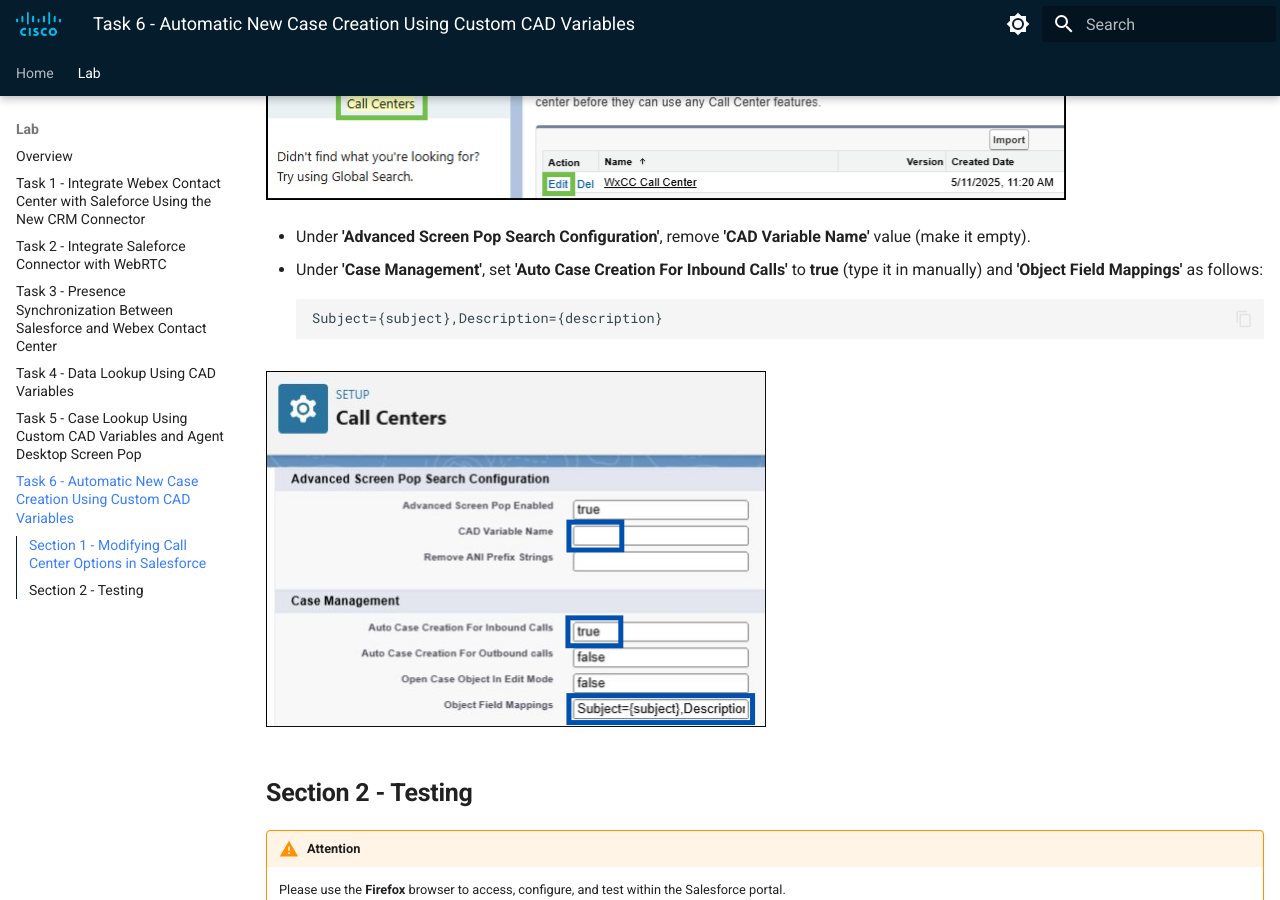
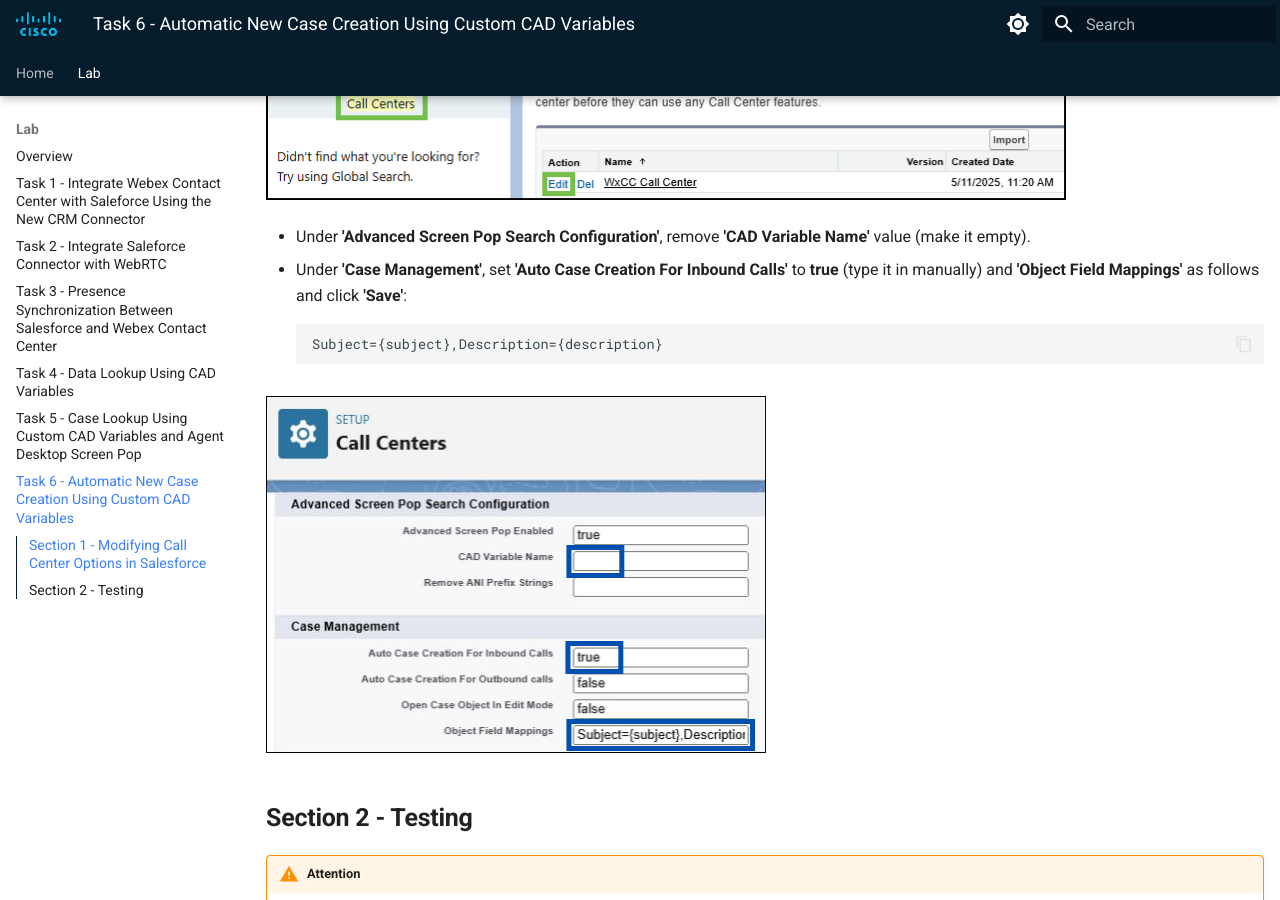
Before and after one commit to WebexCC-SA/LAB-2308, an MkDocs documentation site: the page built from docs/task6.md, in a window 1280 px wide and 900 px high, scrolled down 1713 px. Built offline with MkDocs 1.6.1 and Material for MkDocs 9.7.7, drawn with Linux system fonts in a browser that asks for light colours; some of the changed text lies outside the part shown.

Commit message:
Update task6.md

````diff
--- a/docs/task6.md
+++ b/docs/task6.md
@@ -37,7 +37,7 @@
 ![Nav](./assets/t2s3p1.png){ width="800" }
 
 - Under **'Advanced Screen Pop Search Configuration'**, remove **'CAD Variable Name'** value (make it empty).
-- Under **'Case Management'**, set **'Auto Case Creation For Inbound Calls'** to **true** (type it in manually) and **'Object Field Mappings'** as follows:
+- Under **'Case Management'**, set **'Auto Case Creation For Inbound Calls'** to **true** (type it in manually) and **'Object Field Mappings'** as follows and click **'Save'**:
 ```cli
 Subject={subject},Description={description}
 ```
````
Also changed, not shown: other parts of docs/task6.md (+1 -0 lines).
